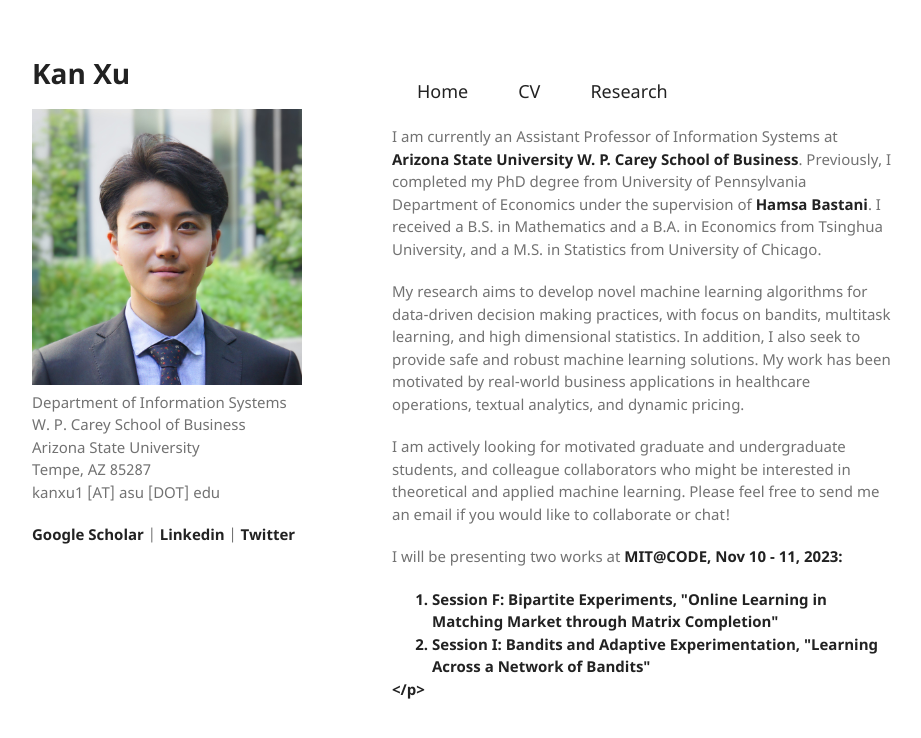
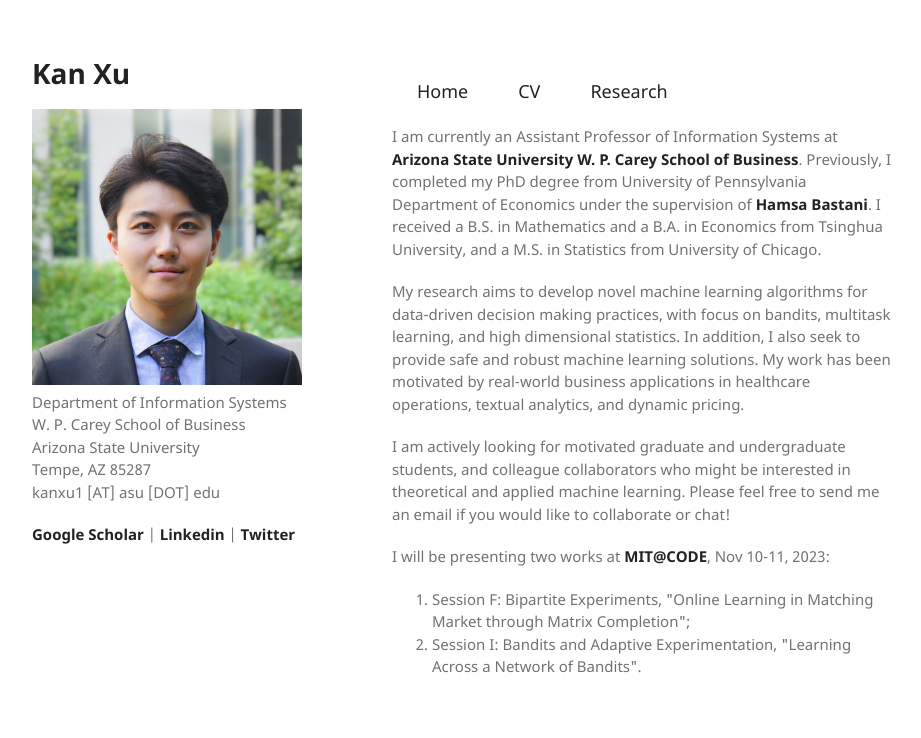
Before and after one commit to kanxu526/kanxu526.github.io, a Jekyll site: the page built from index.md, in a window 1280 px wide. Shown: the top 738 px of the page, without its empty margins (178-1099 px from the left). Built offline with Jekyll 4.4.1, drawn with Linux system fonts in a browser that asks for light colours.

```diff
--- a/index.md
+++ b/index.md
@@ -17,9 +17,9 @@ I am actively looking for motivated graduate and undergraduate students, and col
 </p>
 
 <p>
-I will be presenting two works at <a href="https://ide.mit.edu/events/2023-conference-on-digital-experimentation-mit-codemit/">MIT@CODE<a>, Nov 10 - 11, 2023:
+I will be presenting two works at <a href="https://ide.mit.edu/events/2023-conference-on-digital-experimentation-mit-codemit/">MIT@CODE</a>, Nov 10-11, 2023:
 <ol>
-<li>Session F: Bipartite Experiments, "Online Learning in Matching Market through Matrix Completion"</li>
-<li>Session I: Bandits and Adaptive Experimentation, "Learning Across a Network of Bandits"</li>
+<li>Session F: Bipartite Experiments, "Online Learning in Matching Market through Matrix Completion";</li>
+<li>Session I: Bandits and Adaptive Experimentation, "Learning Across a Network of Bandits".</li>
 </ol>
 </p>
```
